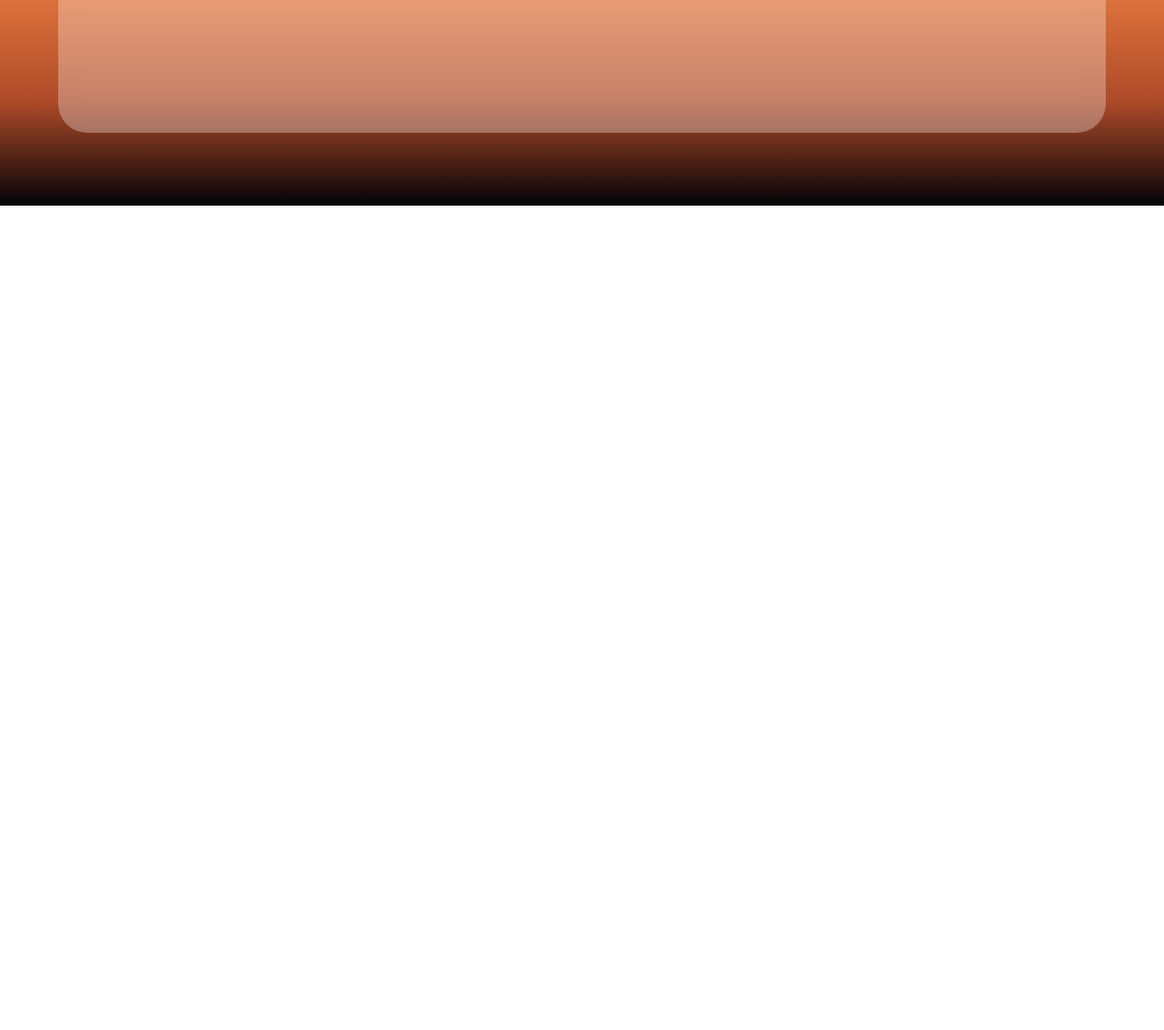
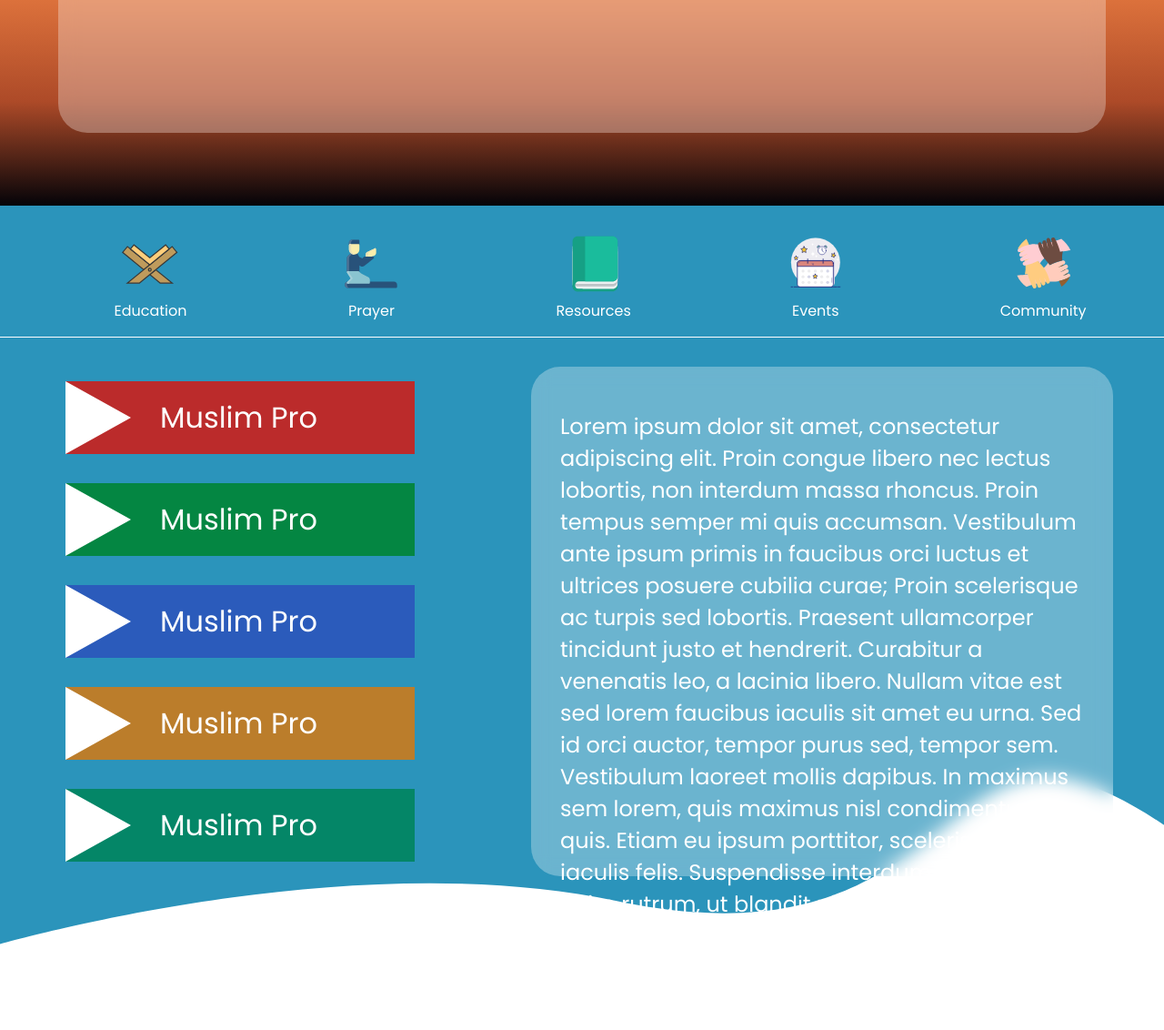
Before and after one commit to thebaker10/EGF-islamic-center, a website built with Parcel: page src/index.html in a window 1280 px wide. Shown: the part 2174-3306 px from the top of the page at 91% size. Before the commit the page ends 2400 px from the top, so only its background shows below. Built offline with nearby package versions, Linux system fonts and the light colour scheme.

Commit message:
adding resources!

```diff
--- a/src/index.html
+++ b/src/index.html
@@ -158,5 +158,75 @@
             </div>
         </div>
     </section>
+
+    <section id="resources">
+        <div class="background"></div>
+        <nav>
+            <ul>
+                <li><a href="">
+                    <span class="logo">
+                        <img src="./assets/images/quran.svg" alt="logo">
+                    </span>
+                    <span class="title">Education</span>
+                </a></li>
+                <li><a href="">
+                    <span class="logo">
+                        <img src="./assets/images/pryer.svg" alt="logo">
+                    </span>
+                    <span class="title">Prayer</span>
+                </a></li>
+                <li><a href="">
+                    <span class="logo">
+                        <img src="./assets/images/book.svg" alt="logo">
+                    </span>
+                    <span class="title">Resources</span>
+                </a></li>
+                <li><a href="">
+                    <span class="logo">
+                        <img src="./assets/images/calender.svg" alt="logo">
+                    </span>
+                    <span class="title">Events</span>
+                </a></li>
+                <li><a href="">
+                    <span class="logo">
+                        <img src="./assets/images/community.svg" alt="logo">
+                    </span>
+                    <span class="title">Community</span>
+                </a></li>
+            </ul>
+        </nav>
+        <div class="content">
+            <div class="tabs">
+                <div class="tab">
+                    <div class="triangle"></div>
+                    <div class="title">Muslim Pro</div>
+                </div>
+                <div class="tab">
+                    <div class="triangle"></div>
+                    <div class="title">Muslim Pro</div>
+                </div>
+                <div class="tab">
+                    <div class="triangle"></div>
+                    <div class="title">Muslim Pro</div>
+                </div>
+                <div class="tab">
+                    <div class="triangle"></div>
+                    <div class="title">Muslim Pro</div>
+                </div>
+                <div class="tab">
+                    <div class="triangle"></div>
+                    <div class="title">Muslim Pro</div>
+                </div>
+            </div>
+            <div class="info">
+                <div class="frosty"></div>
+                <div class="content">
+
+
+Lorem ipsum dolor sit amet, consectetur adipiscing elit. Proin congue libero nec lectus lobortis, non interdum massa rhoncus. Proin tempus semper mi quis accumsan. Vestibulum ante ipsum primis in faucibus orci luctus et ultrices posuere cubilia curae; Proin scelerisque ac turpis sed lobortis. Praesent ullamcorper tincidunt justo et hendrerit. Curabitur a venenatis leo, a lacinia libero. Nullam vitae est sed lorem faucibus iaculis sit amet eu urna. Sed id orci auctor, tempor purus sed, tempor sem. Vestibulum laoreet mollis dapibus. In maximus sem lorem, quis maximus nisl condimentum quis. Etiam eu ipsum porttitor, scelerisque ex in, iaculis felis. Suspendisse interdum orci vitae enim rutrum, ut blandit nibh scelerisque. Etiam massa nisi, accumsan sed erat in, efficitur vehicula sem. Aliquam erat volutpat. Maecenas ut viverra diam.
+                </div>
+            </div>
+        </div>
+    </section>
 </body>
 </html>
--- /dev/null
+++ b/src/style/frosty.scss
@@ -0,0 +1,5 @@
+@mixin frosty {
+    border-radius: 2rem;
+    background: rgba(255, 255, 255, 0.3);
+    backdrop-filter: blur(10px);
+}
--- a/src/style/indexPage/index.scss
+++ b/src/style/indexPage/index.scss
@@ -2,6 +2,7 @@
 @import "./services.scss";
 @import "./home.scss";
 @import "./prayer.scss";
+@import "./resources.scss";
 @import url('https://fonts.googleapis.com/css2?family=Poppins:wght@300;400;700&display=swap');
 
 body {
--- a/src/style/indexPage/prayer.scss
+++ b/src/style/indexPage/prayer.scss
@@ -1,5 +1,6 @@
 @import "./../var.scss";
 @import "./nav.scss";
+@import "./../frosty.scss";
 $_sunset: linear-gradient(to top, #040308, #AD4A28, #DD723C, #FC7001, #DCB697, #9BA5AE, #3E5879, #020B1A);
 
 #prayer_section {
@@ -12,11 +13,9 @@
         position: absolute;
         top: 55%;
         left: 50%;
+        z-index: 1;
         transform: translate(-50%, -50%);
-        border-radius: 2rem;
-        background: rgba(255,255,255,0.3);
-        backdrop-filter: blur(10px);
-        z-index: 1;
+        @include frosty;
     }
     .prayerTimes {
         position: absolute;
--- /dev/null
+++ b/src/style/indexPage/resources.scss
@@ -0,0 +1,89 @@
+@import "./../var.scss";
+@import "./nav.scss";
+@import "./../frosty.scss";
+
+@mixin tab($color) {
+    background-color: $color;
+    color: $white;
+    width: 30vw;
+    margin: 1rem 1rem;
+    display: flex;
+    align-items: center;
+    .triangle {
+        $triangle: 2.5rem;
+        padding: 0;
+        margin: 0;
+        border-top: $triangle solid transparent;
+        border-bottom: $triangle solid transparent;
+        border-left: $triangle+2rem solid $white;
+    }
+    .title {
+        font-size: 2rem;
+        margin-left: 2rem;
+    }
+}
+
+#resources {
+    position: relative;
+    .background {
+        background: url("./../../assets/images/ResourcesBackground.svg");
+        background-size: cover;
+        height: calc(100vh + 1rem);
+        position: absolute;
+        top: 0;
+        bottom: 0;
+        left: 0;
+        right: 0;
+        z-index: -1;
+        margin: -1rem;
+    }
+
+    .content {
+        display: flex;
+        align-items: center;
+        margin-top: 2rem;
+        justify-content: space-around;
+        .tabs {
+            display: flex;
+            flex-direction: column;
+            justify-content: space-around;
+            .tab:first-child {
+                @include tab($red);
+            }
+            .tab:nth-child(2) {
+                @include tab($lightGreen);
+            }
+            .tab:nth-child(3) {
+                @include tab($purple);
+            }
+            .tab:nth-child(4) {
+                @include tab($brown);
+            }
+            .tab:nth-child(5) {
+                @include tab($darkGreen);
+            }
+        }
+        .info {
+            width: 50vw;
+            height: 70vh;
+            align-self: center;
+            position: relative;
+            .frosty {
+                @include frosty;
+                width: 50vw;
+                height: 70vh;
+                position: absolute;
+                z-index: -1;
+            }
+            .content {
+                color: $white;
+                padding: 1rem 2rem;
+                font-size: 1.5rem;
+            }
+        }
+
+    }
+
+
+
+}
--- a/src/style/var.scss
+++ b/src/style/var.scss
@@ -6,3 +6,4 @@
 $red:#BB2B2B;
 $pink: #BB2B5C;
 $lightBlue:#2B94BB;
+$purple: #2B5BBB;
```
